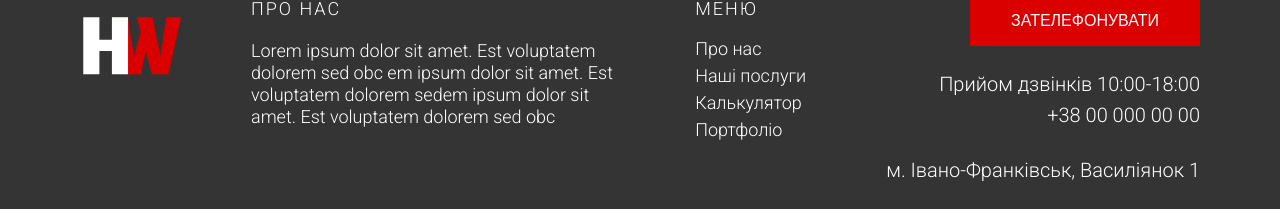
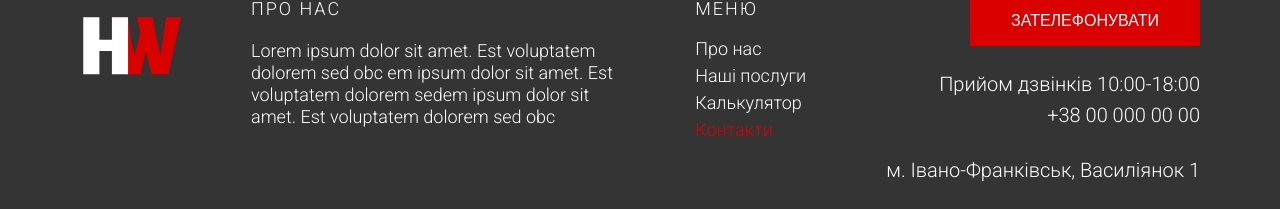
Before and after one commit to YuHlushchenko/homework, a React (Create React App) app: page /contacts in a window 1280 px wide. Shown: the part 696-905 px from the top of the page. Built offline with nearby package versions, Linux system fonts and the light colour scheme.

Commit message:
Footer has been finished

```diff
--- a/public/index.html
+++ b/public/index.html
@@ -17,13 +17,12 @@
 
   <link rel="stylesheet" href="https://unpkg.com/leaflet@1.2.0/dist/leaflet.css" />
 
-  <title>Home Work</title>
+  <title>HomeWork</title>
 </head>
 
 <body>
   <noscript>You need to enable JavaScript to run this app.</noscript>
   <div id="root"></div>
-
 </body>
 
 </html>
--- a/src/components/Footer/Footer.jsx
+++ b/src/components/Footer/Footer.jsx
@@ -1,4 +1,3 @@
-import React from 'react'
 import styles from './Footer.module.sass'
 import { NavLink } from 'react-router-dom'
 import Button from '../UI/Button/Button'
@@ -17,8 +16,8 @@ const navLinks = [
         linkName: 'Калькулятор',
     },
     {
-        link: '/',
-        linkName: 'Портфоліо',
+        link: '/contacts',
+        linkName: 'Контакти',
     }
 ]
 
@@ -28,7 +27,7 @@ const Footer = () => {
             <div className={styles.topContainer}>
                 <div className={styles.topLeftContainer}>
                     <div className={styles.logoContainer}>
-                        <a href="/#">
+                        <a href="/">
                             <svg width="131" height="98.5" viewBox="0 0 94 56" fill="none" xmlns="http://www.w3.org/2000/svg">
                                 <path d="M56.5676 55L61.2383 33.6417L66.816 55H82.2792L93.9787 1.85361H80.1933L77.5178 20.1737L75.0237 37.9496L71.0332 20.1737L67.7683 1.85361H52.9399L56.4316 15.3216L55.2525 20.1737L50.6725 37.9496L47.0901 20.1737L44.6868 1.85361H29.5863L42.238 55H56.5676Z" fill="#DB0000" />
                                 <path d="M18.048 55V33.3243H29.7021V55H44.7119V1.85361H29.7021V22.8945H18.048V1.85361H3.03823V55H18.048Z" fill="white" />
@@ -51,7 +50,7 @@ const Footer = () => {
                                     <NavLink
                                         to={item.link}
                                         style={({ isActive }) =>
-                                        isActive ? { color: '#DB0000' } : undefined
+                                            isActive ? { color: '#DB0000' } : null
                                         }
                                     >
                                         {item.linkName}
@@ -63,22 +62,11 @@ const Footer = () => {
 
                     <div className={styles.contactInfoContainer}>
                         <a href="tel:+38970000000">
+                            <div className={styles.btnContainer}>
                                 <Button
                                     value={'ЗАТЕЛЕФОНУВАТИ'}
-                                inlineStyle={
-                                    window.innerWidth <= 1600
-                                        ?
-                                        {
-                                            fontSize: '16px',
-                                            lineHeight: '18px',
-                                            width: '230px',
-                                            padding: '15px 30px',
-                                            textAlign: 'center'
-                                        }
-                                        :
-                                        undefined
-                                }
                                 />
+                            </div>
                         </a>
 
                         <div className={styles.numberContainer}>
@@ -94,7 +82,7 @@ const Footer = () => {
             </div>
 
             <div className={styles.bottomContainer}>
-                <span>HomeWork 2022 </span>
+                <span>HomeWork 2022</span>
                 <a href='/#'>
                     Політика конфеденціності
                 </a>
--- a/src/components/Footer/Footer.module.sass
+++ b/src/components/Footer/Footer.module.sass
@@ -74,7 +74,6 @@
             cursor: pointer
             &:hover
                 color: $red
-
 
 .contactInfoContainer
     display: flex
@@ -163,7 +162,6 @@
                 line-height: 22px
                 margin-bottom: 5px
 
-
     .smallLogoContainer
         display: none
 
@@ -186,6 +184,14 @@
         a
             font-size: 18px
             line-height: 22px
+
+    .btnContainer
+        width: 230px
+        Button
+            font-size: 16px
+            line-height: 18px
+            padding: 15px 30px
+            text-align: center
 
 @media screen and (max-width: 1320px)
     .footerContainer
```
Lines whose indentation alone changed are shown as unchanged.
